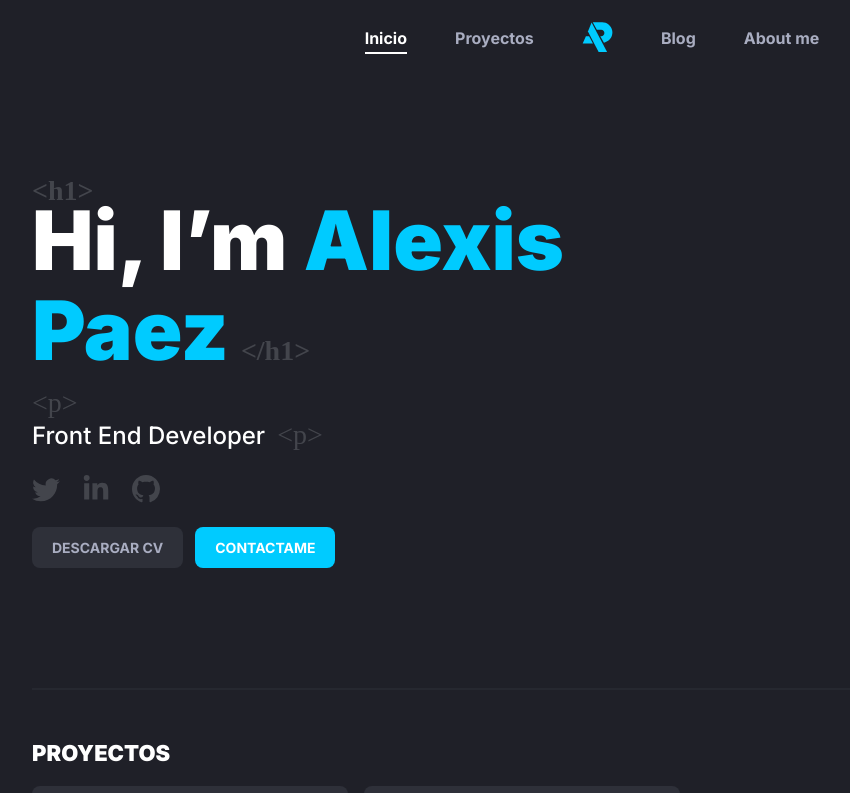
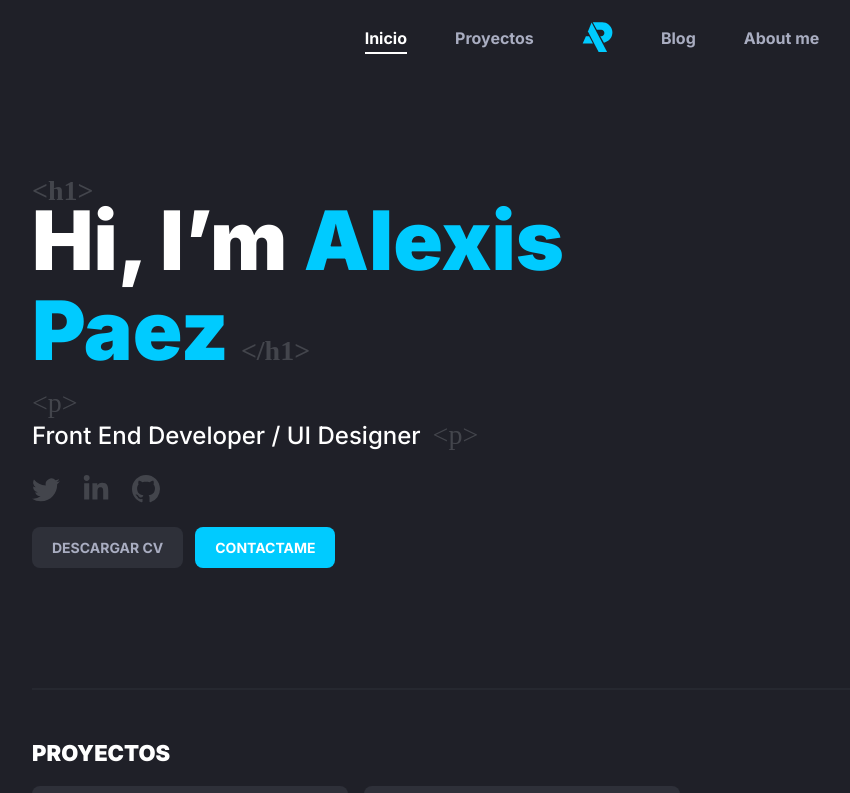
Before and after one commit to AlexisPaez11/website, a React (Create React App) app: page / in a window 1280 px wide. Shown: the top 793 px of the page, without its empty margins (48-898 px from the left). Built offline with nearby package versions, Linux system fonts and the light colour scheme; a web font is replaced by a local one.

Commit message:
header h2

```diff
--- a/src/components/header/Header.jsx
+++ b/src/components/header/Header.jsx
@@ -7,7 +7,7 @@ const Header = () => {
     <section className="header-section">
       <div className="header-container">
         <h1>Hi, I’m <span>Alexis Paez<span className="last-letter"></span></span></h1>
-        <p>Front End Developer<span className="last-letter"></span></p>
+        <p>Front End Developer / UI Designer<span className="last-letter"></span></p>
 
         <Socials />
 
```
